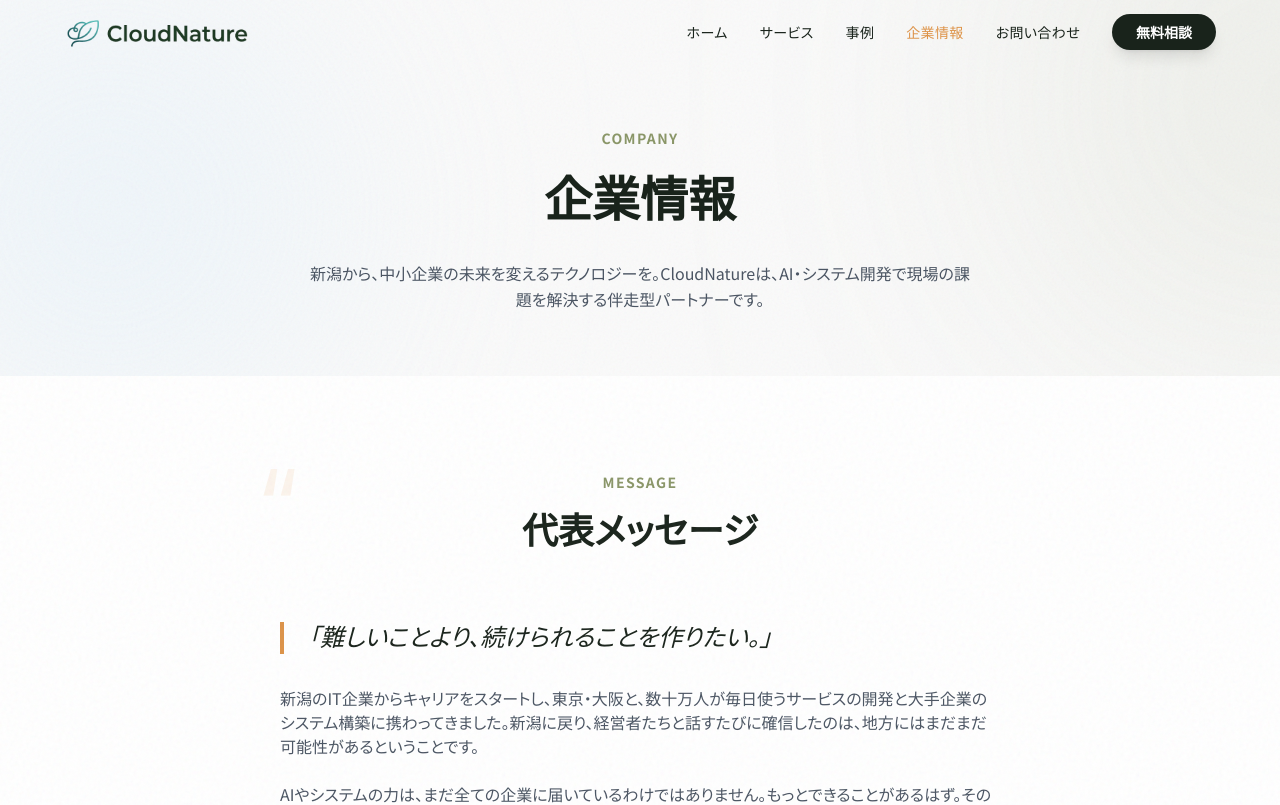
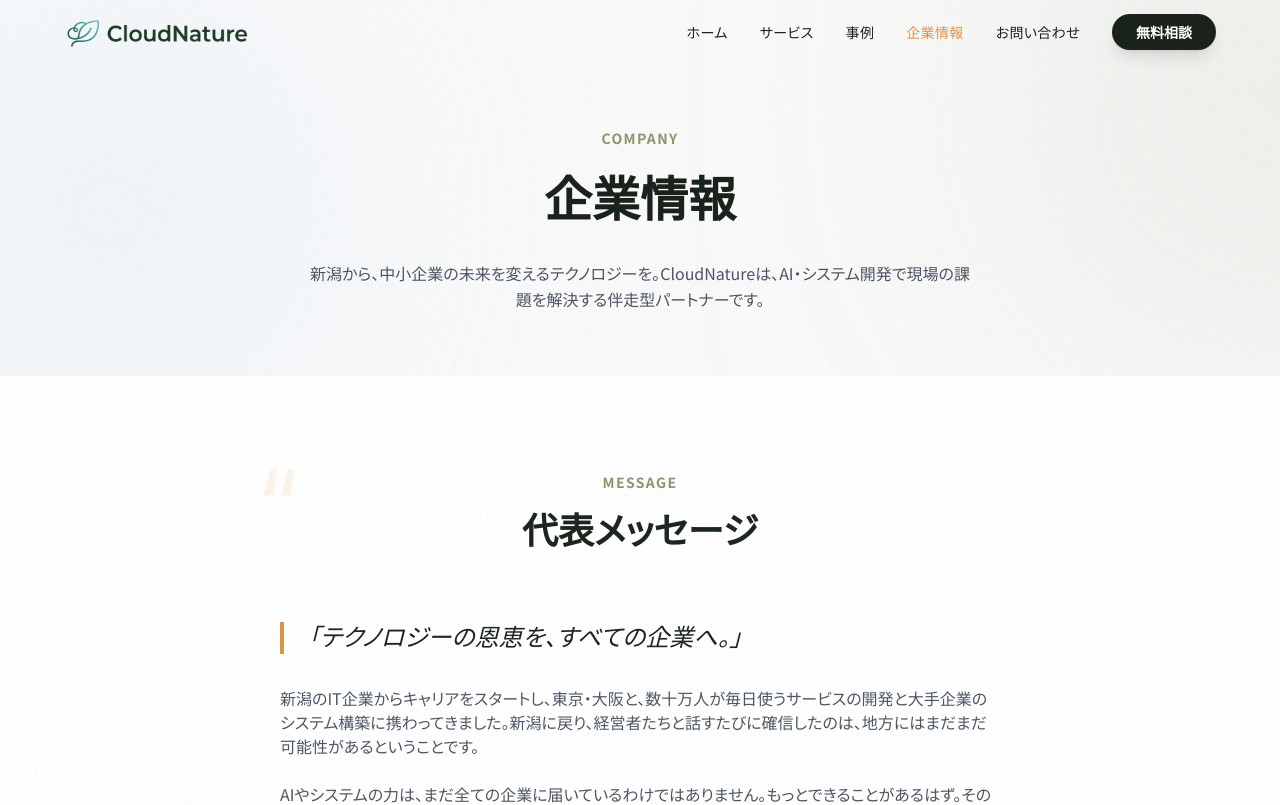
Before and after one commit to kohei0125/CloudNature, a Next.js app: page /company in a window 1280 px wide. Shown: the top 805 px of the page. Built offline with nearby package versions, Linux system fonts and the light colour scheme; no server answers.

Commit message:
docs: Update company information and details in the content file.

```diff
--- a/content/company.ts
+++ b/content/company.ts
@@ -28,7 +28,7 @@ export const REPRESENTATIVE_MESSAGE = {
   name: "渡邉 浩平",
   role: "代表取締役",
   paragraphs: [
-    "「難しいことより、続けられることを作りたい。」",
+    "「テクノロジーの恩恵を、すべての企業へ。」",
     "新潟のIT企業からキャリアをスタートし、東京・大阪と、数十万人が毎日使うサービスの開発と大手企業のシステム構築に携わってきました。新潟に戻り、経営者たちと話すたびに確信したのは、地方にはまだまだ可能性があるということです。",
     "AIやシステムの力は、まだ全ての企業に届いているわけではありません。もっとできることがあるはず。その想いを胸に、CloudNatureを立ち上げました。",
   ]
```
